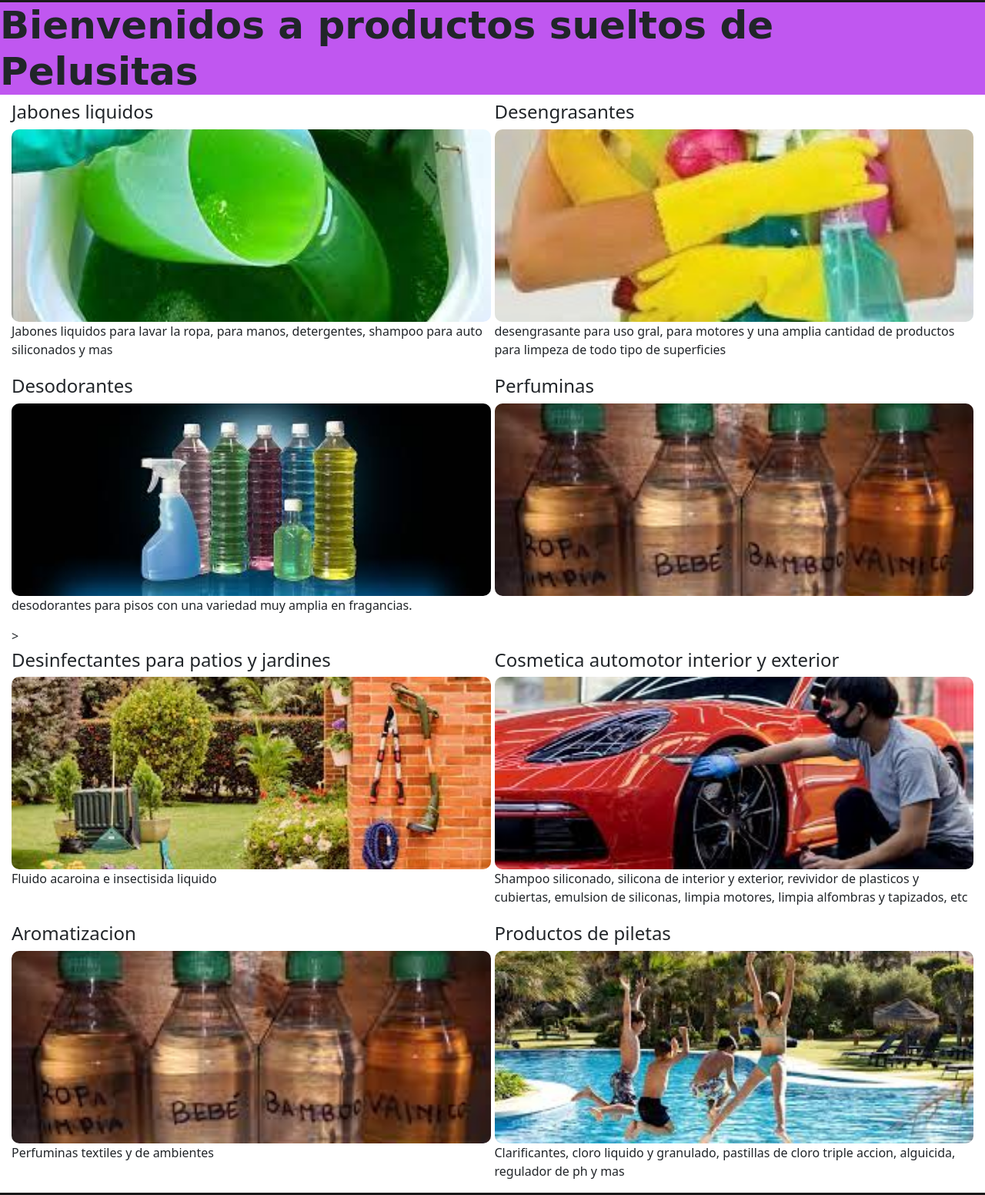
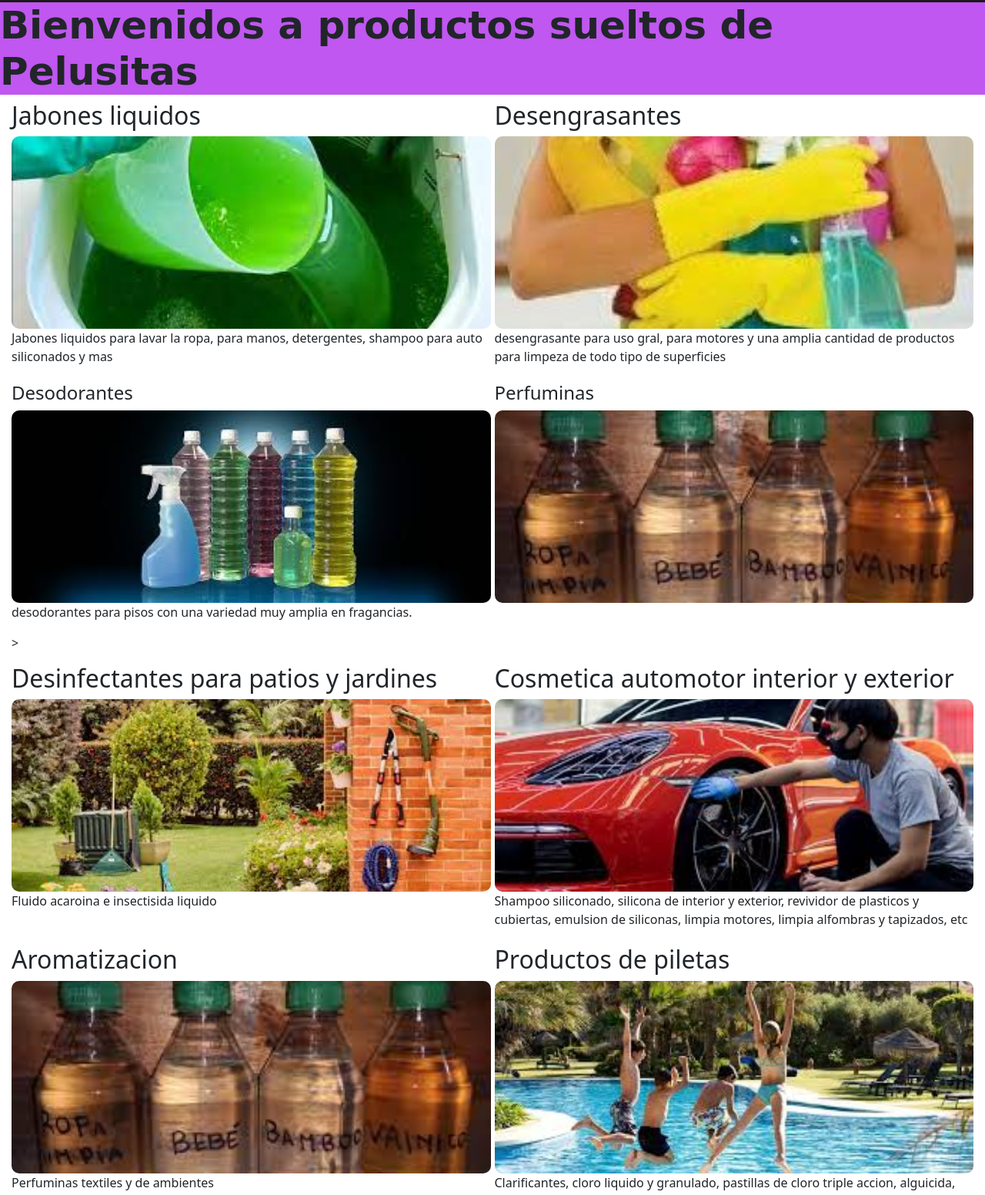
Before and after one commit to garrafam/PFGarrafa, a website: page Principal/productos.html in a window 1280 px wide. Shown: the part 233-1785 px from the top of the page at 77% size. Drawn offline with nearby package versions, Linux system fonts and the light colour scheme; a web font is replaced by a local one.

Commit message:
mejoraseo5

```diff
--- a/Principal/productos.html
+++ b/Principal/productos.html
@@ -87,14 +87,14 @@
         <section class="productos">
 
         <div>
-            <h4 class="productos__title" >Jabones liquidos</h4>
+            <h2 class="productos__title" >Jabones liquidos</h2>
 
             <img class="productos__imagenes" src="../multimedia/jabonliquido.jpg" alt="foto_jabones_liquidos">
             <p>Jabones liquidos para lavar la ropa, para manos, detergentes, shampoo para auto siliconados y mas</p>
 
         </div>
         <div>
-            <h4 class="productos__title" >Desengrasantes</h4>
+            <h2 class="productos__title" >Desengrasantes</h2>
             <img class="productos__imagenes"  src="../multimedia/desengrasantes.jpg" alt="fotos_productos_desengrasantes">
             <p>desengrasante para uso gral, para motores y una amplia cantidad de productos para limpeza de todo tipo de superficies</p>
 
@@ -112,25 +112,25 @@
 
         </div>
         <div>
-            <h4 class="productos__title" >Desinfectantes para patios y jardines</h4>
+            <h2 class="productos__title" >Desinfectantes para patios y jardines</h2>
             <img  class="productos__imagenes" src="../multimedia/patiodesinfectante.jpg" alt="productos_patios_jardines">
             <p>Fluido acaroina e insectisida liquido</p>
 
         </div>
         <div>
-            <h4 class="productos__title" >Cosmetica automotor interior y exterior</h4>
+            <h2 class="productos__title" >Cosmetica automotor interior y exterior</h2>
             <img class="productos__imagenes"  src="../multimedia/cosmeticadelauto.jpg" alt="foto_cosmetica_automotor">
             <p>Shampoo siliconado, silicona de interior y exterior, revividor de plasticos y cubiertas, emulsion de siliconas, limpia motores, limpia alfombras y tapizados, etc</p>
 
         </div>
         <div>
-            <h4 class="productos__title" >Aromatizacion</h4>
+            <h2 class="productos__title" >Aromatizacion</h2>
             <img class="productos__imagenes"  src="../multimedia/perfuninas.jpg" alt="fotos_perfuminas">
             <p>Perfuminas textiles y de ambientes</p>
 
         </div>
         <div>
-            <h4 class="productos__title" >Productos de piletas</h4>
+            <h2 class="productos__title" >Productos de piletas</h2>
             <img  class="productos__imagenes" src="../multimedia/piletas.jpg" alt="fotos_pileta_natacion">
             <p>Clarificantes, cloro liquido y granulado, pastillas de cloro triple accion, alguicida, regulador de ph y mas </p>
         </div>
@@ -174,7 +174,7 @@
         </div>
         <div class="contenedor__mapa">
             <h3> Como llegar</h3>
-            <iframe src="https://www.google.com/maps/embed?pb=!1m18!1m12!1m3!1d1271.2177105087715!2d-64.95432100002711!3d-40.729411968200864!2m3!1f0!2f0!3f0!3m2!1i1024!2i768!4f13.1!3m3!1m2!1s0x95fa37e5c5c82393%3A0x2fc7a4fac1f90733!2sPelusitas%20SAO!5e0!3m2!1ses!2sar!4v1682459400619!5m2!1ses!2sar" allowfullscreen="" loading="lazy" referrerpolicy="no-referrer-when-downgrade"></iframe>
+            <iframe src="https://www.google.com/maps/embed?pb=!1m18!1m12!1m3!1d1271.2177105087715!2d-64.95432100002711!3d-40.729411968200864!2m3!1f0!2f0!3f0!3m2!1i1024!2i768!4f13.1!3m3!1m2!1s0x95fa37e5c5c82393%3A0x2fc7a4fac1f90733!2sPelusitas%20SAO!5e0!3m2!1ses!2sar!4v1682459400619!5m2!1ses!2sar" allowfullscreen="" loading="lazy" referrerpolicy="no-referrer-when-downgrade">Mapa</iframe>
 
         </div>
         <div class="contenedor__redes">
```
Also changed, not shown: Principal/Acerca de.html (+2 -1 lines), Principal/Aromatizacion.html (+1 -1 lines), Principal/productos grales.html (+1 -1 lines), index.html (+3 -7 lines), multimedia/cos_auto.jpg, multimedia/favicon.png (deleted), multimedia/favicon1.png (deleted), multimedia/ganesha.jpg, multimedia/imagenpresupelusita.jpeg.
